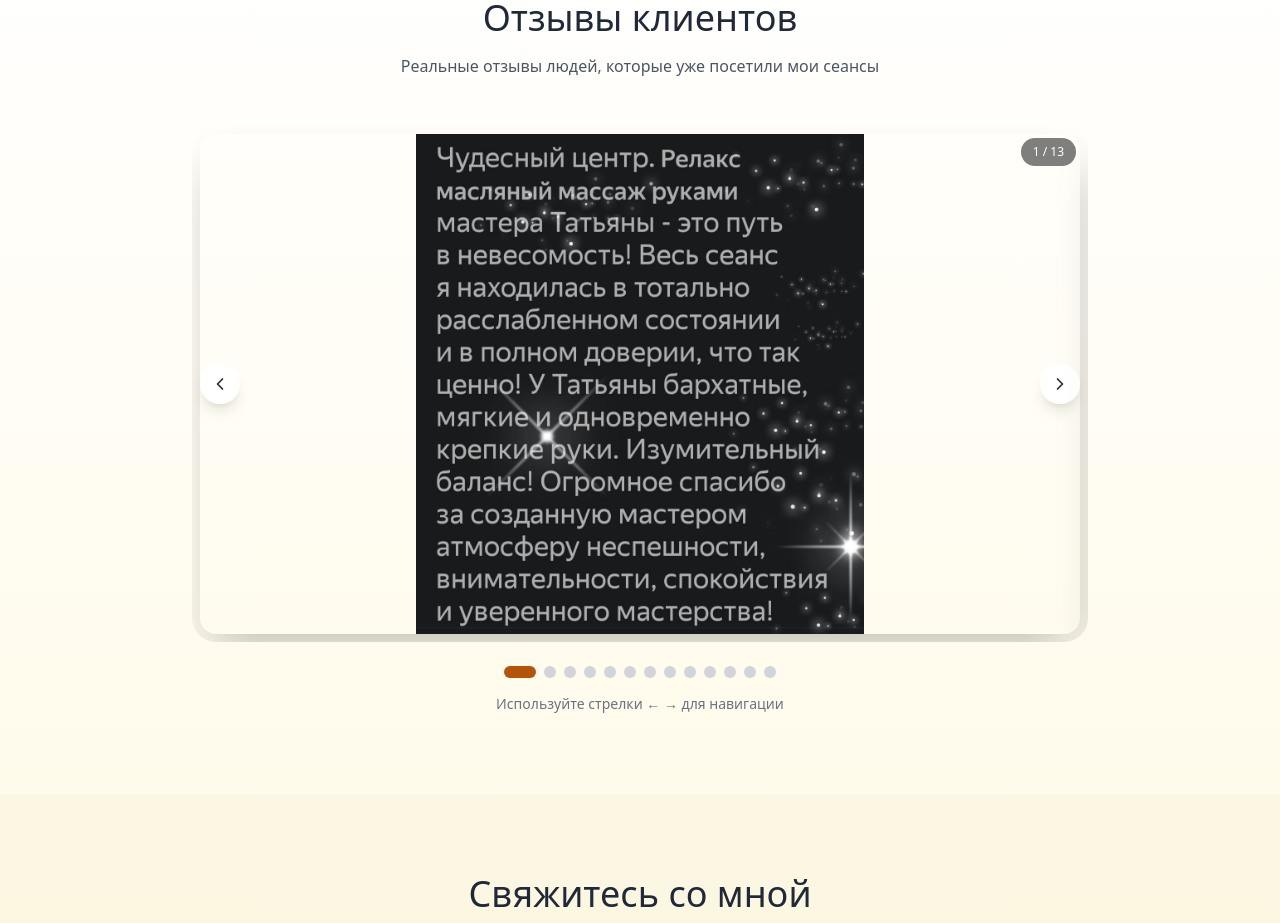
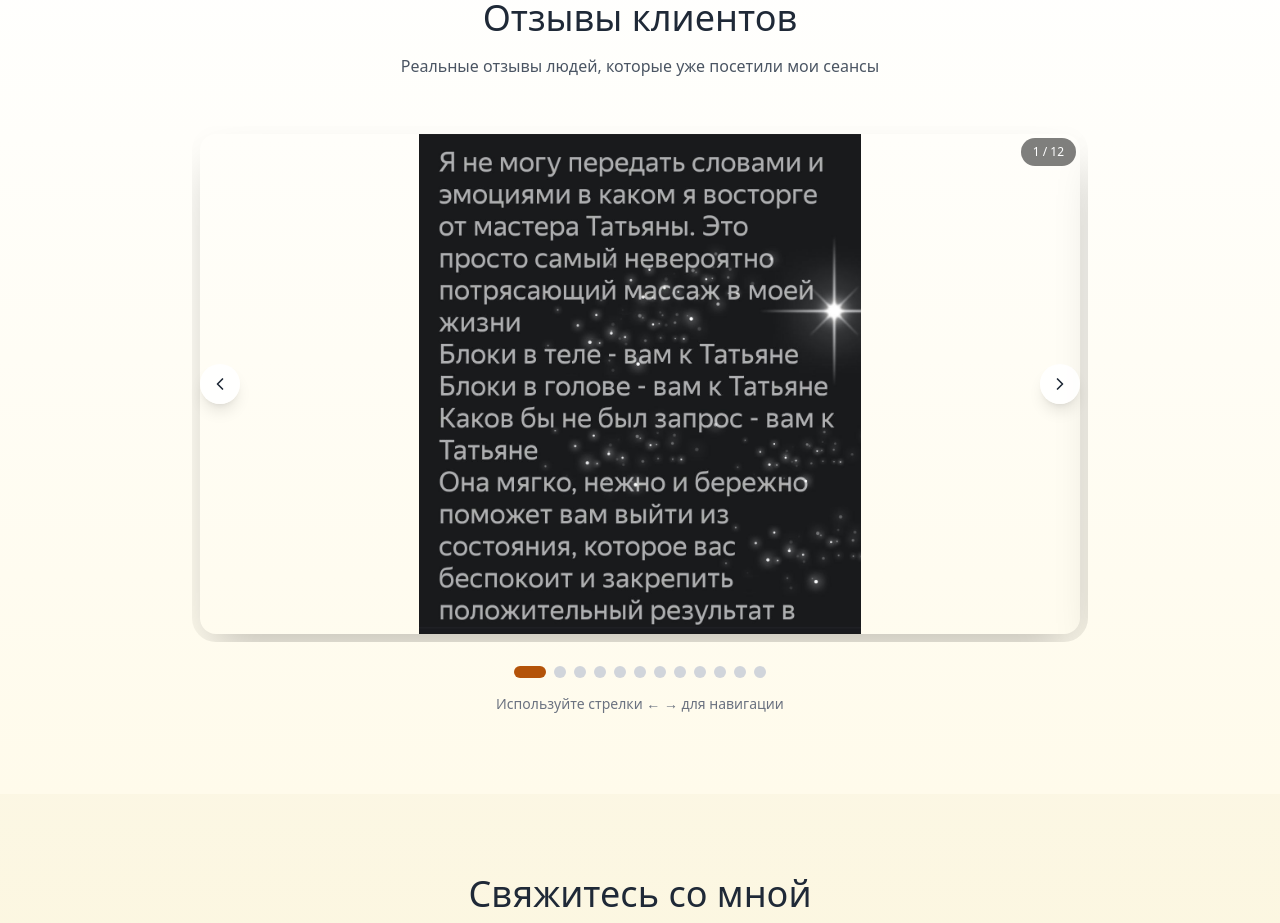
Before and after one commit to ONES1NGLE/massage-site, a React (Vite) app: page / in a window 1280 px wide. Shown: the part 2780-3703 px from the top of the page. Built offline with nearby package versions, Linux system fonts and the light colour scheme.

Commit message:
Удалил 1 фотографию отзыва

```diff
--- a/src/components/Reviews.jsx
+++ b/src/components/Reviews.jsx
@@ -10,7 +10,6 @@ const Reviews = () => {
 
   // Массив путей к изображениям отзывов
   const reviewImages = [
-    '/images/reviews_1.jpg',
     '/images/reviews_2.jpg',
     '/images/reviews_3.jpg',
     '/images/reviews_4.jpg',
```
